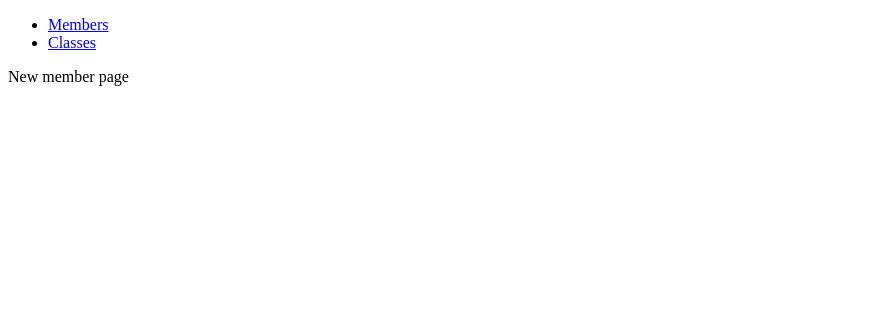
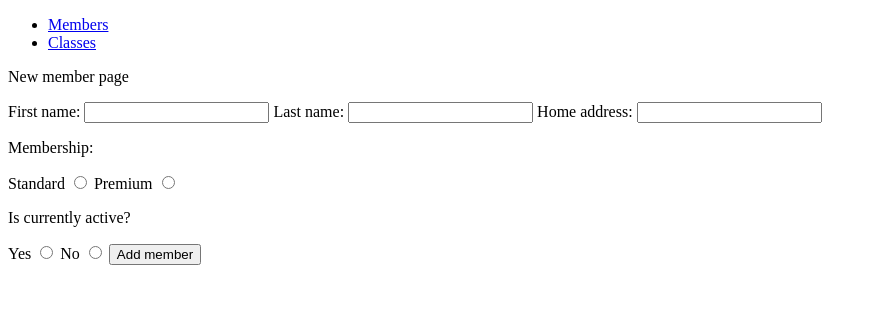
Before and after one commit to pjwmascall/python-project-gym, a Flask app: page /members/new in a window 1280 px wide. Shown: the top 312 px of the page, without its empty margins (0-877 px from the left). Run offline with Flask 2, Linux system fonts and the light colour scheme.

Commit message:
added form and route to create new member

```diff
--- a/controllers/member_controller.py
+++ b/controllers/member_controller.py
@@ -1,6 +1,8 @@
 from flask import Flask, render_template, request, redirect
 from flask import Blueprint
+
 from models.member import Member
+
 import repositories.member_repository as member_repository
 
 members_blueprint = Blueprint('members', __name__)
@@ -19,6 +21,17 @@ def show_member(id):
 def new_member():
     return render_template('members/new.html')
 
+@members_blueprint.route('/members', methods=['POST'])
+def create_member():
+    first_name = request.form['first_name']
+    last_name = request.form['last_name']
+    home_address = request.form['home_address']
+    membership_type = request.form['membership_type']
+    is_active = request.form['is_active']
+    member = Member(first_name, last_name, home_address, membership_type, is_active)
+    member_repository.save(member)
+    return redirect('/members')
+
 @members_blueprint.route('/members/<id>/edit', methods = ['GET'])
 def edit_member(id):
     member = member_repository.select(id)
--- a/templates/members/new.html
+++ b/templates/members/new.html
@@ -4,4 +4,31 @@
 
 <p>New member page</p>
 
+<form action="/members" method="post">
+
+    <label for="first_name">First name:</label>
+    <input type="text" id="fist_name" name="first_name" required="required">
+
+    <label for="last_name">Last name:</label>
+    <input type="text" id="last_name" name="last_name" required="required">
+
+    <label for="home_address">Home address:</label>
+    <input type="text" id="home_address" name="home_address" required="required">
+
+    <p>Membership:</p>
+    <label for="standard">Standard</label>
+    <input type="radio" id="standard" name="membership_type" value="Standard" required="required">
+    <label for="premium">Premium</label>
+    <input type="radio" id="premium" name="membership_type" value="Premium" required="required">
+
+    <p>Is currently active?</p>
+    <label for="true">Yes</label>
+    <input type="radio" id="true" name="is_active" value="True" required="required">
+    <label for="false">No</label>
+    <input type="radio" id="false" name="is_active" value="False" required="required">
+
+    <button class="add" type="submit">Add member</button>
+
+</form>
+
 {% endblock %}
```
